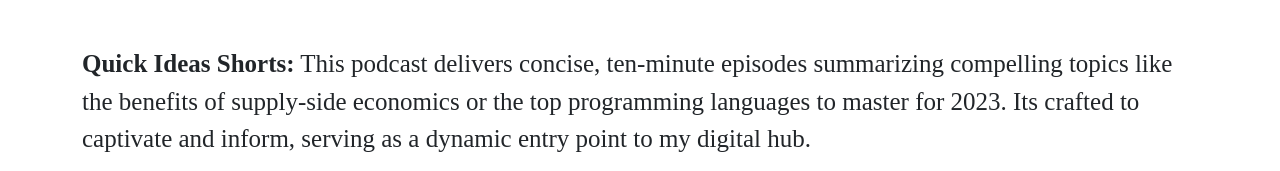
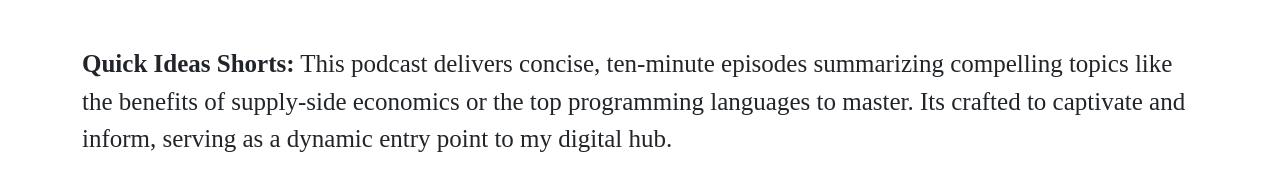
Before and after one commit to progressivepull/Getting-Started, a website: page index.html in a window 1280 px wide. Shown: the part 748-919 px from the top of the page. Drawn offline with nearby package versions, Linux system fonts and the light colour scheme.

Commit message:
Update index.html

```diff
--- a/index.html
+++ b/index.html
@@ -35,7 +35,7 @@
 	<img src="lib/pull/dist/images/quick-ideas-logo.jpg" class="center" alt="quick-ideas-logo" width="150px" height="200px">
 	<br><br>
 
-	<p class="large-text" ><b>Quick Ideas Shorts:</b> This podcast delivers concise, ten-minute episodes summarizing compelling topics like the benefits of supply-side economics or the top programming languages to master for 2023. Its crafted to captivate and inform, serving as a dynamic entry point to my digital hub.</p>
+	<p class="large-text" ><b>Quick Ideas Shorts:</b> This podcast delivers concise, ten-minute episodes summarizing compelling topics like the benefits of supply-side economics or the top programming languages to master. Its crafted to captivate and inform, serving as a dynamic entry point to my digital hub.</p>
 
 	<img src="lib/pull/dist/images/steps-logo.jpg" class="center" alt="quick-ideas-logo" width="150px" height="200px">
 	<br><br>
```
